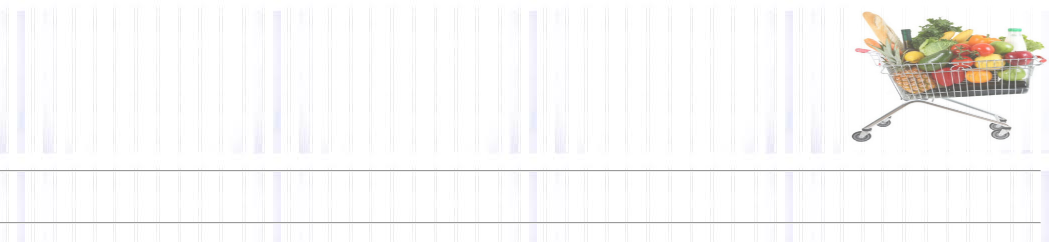
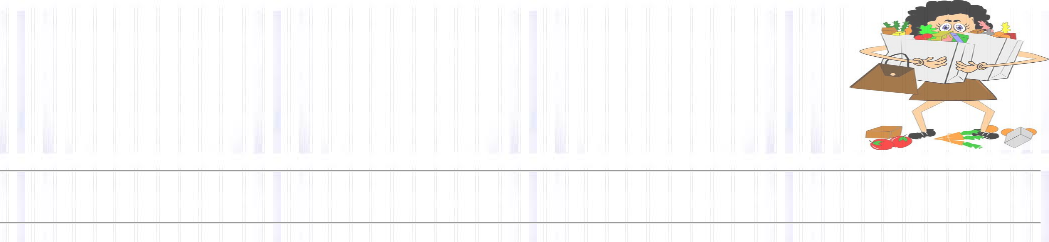
Before and after one commit to dabeuov/dabeuov.github.io, a plain HTML site: page index.html in a window 1280 px wide. Shown: the top 242 px of the page, 231-1280 px from the left. Drawn offline with Linux system fonts and the light colour scheme; a web font is replaced by a local one.

Commit message:
Fifth commit

```diff
--- a/index.html
+++ b/index.html
@@ -14,7 +14,7 @@
 
 
         <img src="img/bg_header.png" alt="bg_header" width="500" height="235px" class="bg_header">
-         <img src="img/fixed-img.jpeg" alt="bg_header" width="214" height="235px" class="fixed-img">
+         <img src="img/fixed-img.jpg" alt="bg_header" width="214" height="235px" class="fixed-img">
 
 
     <hr>
```
